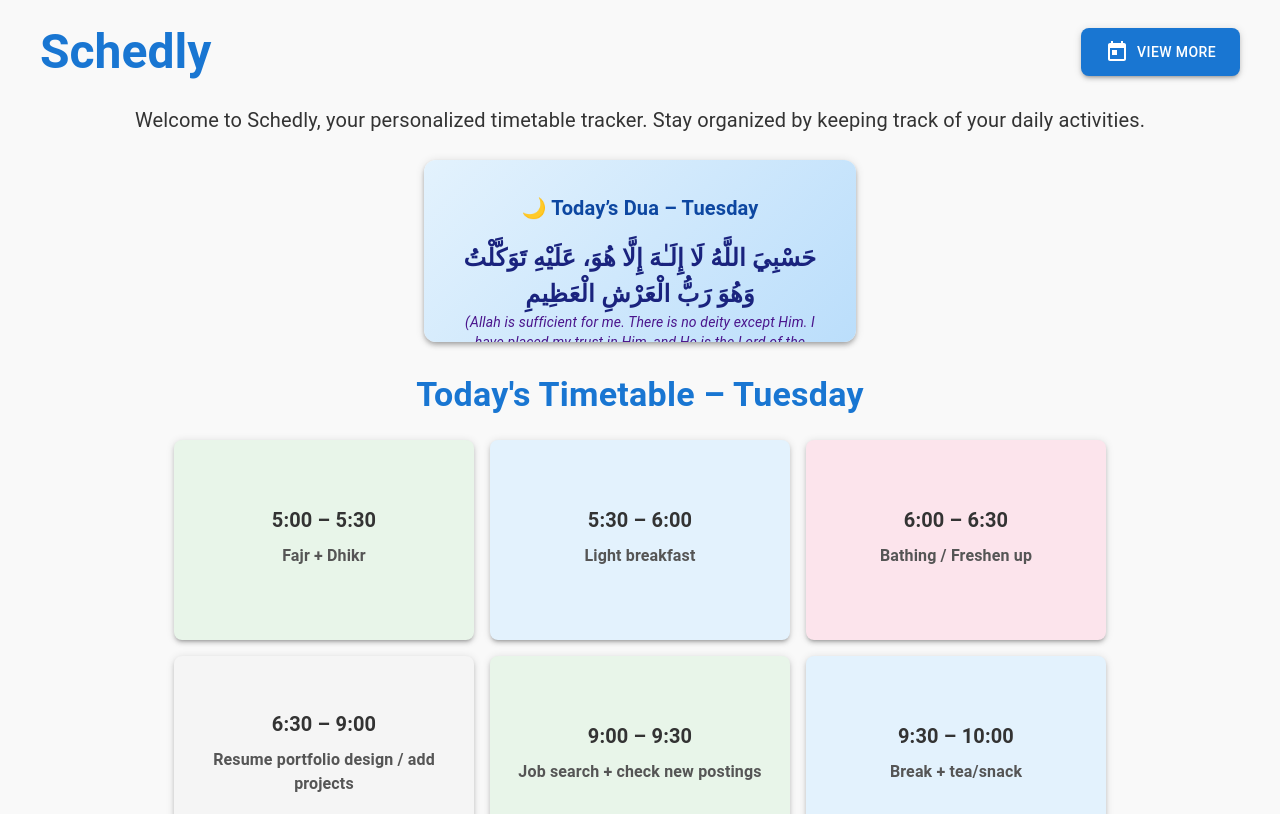
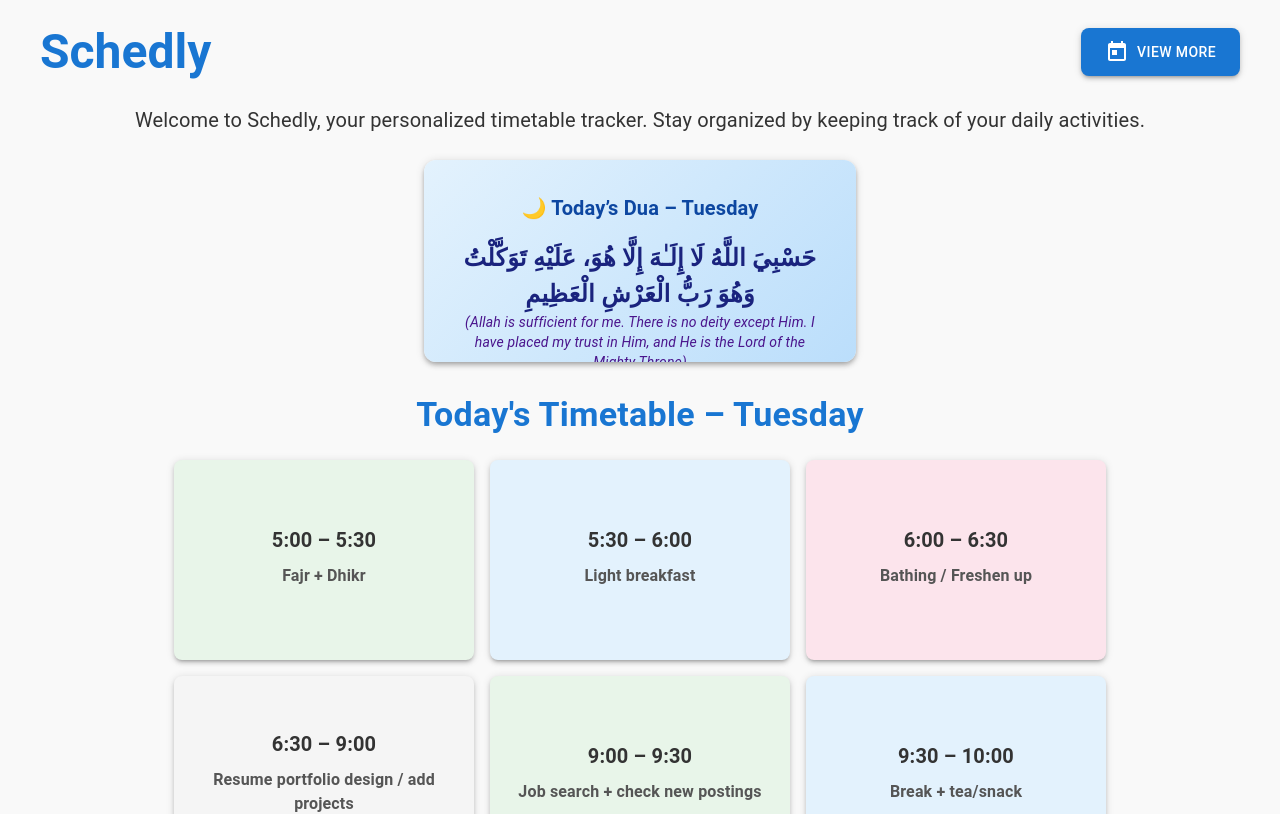
Before and after one commit to muhamedshijas/Schedly, a React (Create React App) app: page / in a window 1280 px wide. Shown: the top 814 px of the page. Built offline with nearby package versions, Linux system fonts and the light colour scheme.

Commit message:
meaning display issue fixed

```diff
--- a/src/components/TimeTable.jsx
+++ b/src/components/TimeTable.jsx
@@ -131,7 +131,7 @@ export default function Timetable() {
           boxShadow: 4,
           p: 2,
           maxWidth: 400,
-          maxHeight: 150,
+          maxHeight: 170,
           mx: "auto",
           mb: 4,
         }}
```
